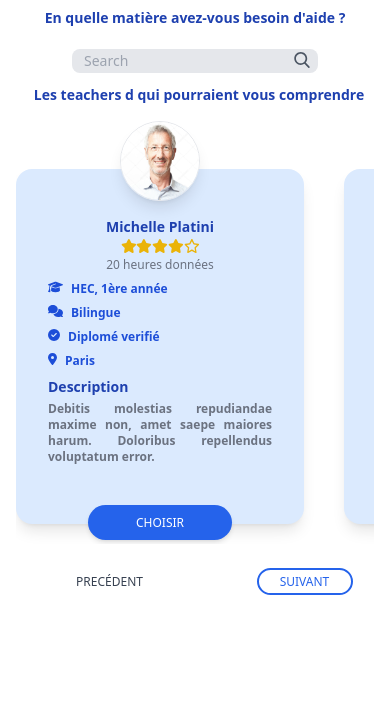
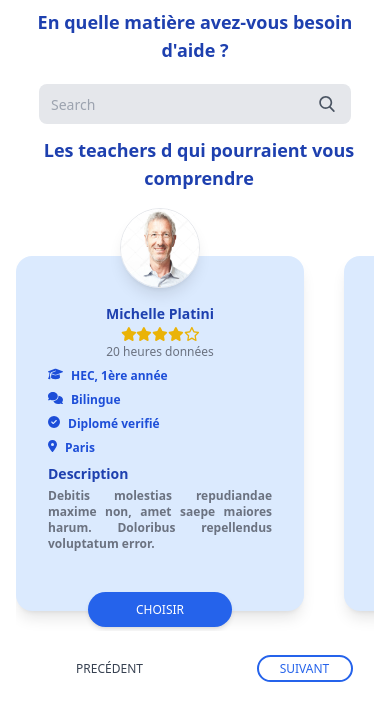
Before and after one commit to Salihou-Abdoulaye/teacher_test, a React (Create React App) app: page / in a window 390 px wide. Shown: the top 720 px of the page. Built offline with nearby package versions, Linux system fonts and the light colour scheme.

Commit message:
la gestion du responsive

```diff
--- a/src/components/Layout.js
+++ b/src/components/Layout.js
@@ -59,13 +59,13 @@ const Layout = () => {
 
       <div className="md:w-3/4 h-screen w-full ">
         <div className="space-y-3 text-center">
-          <div className="text-sm md:text-2xl text-blue-800 font-semibold mt-2">
+          <div className="text-lg px-4 md:text-2xl text-blue-800 font-semibold mt-2">
             <p>En quelle matière avez-vous besoin d'aide ?</p>
           </div>
           <div class="flex justify-center">
-            <div class="pt-2 relative mx-auto text-gray-600 md:w-2/5">
+            <div class="pt-2 relative mx-auto text-gray-600 w-4/5 xl:w-2/5">
               <input
-                class=" bg-gray-200 md:h-10 h-6 md:px-5 px-3 md:pr-16 pr-8 rounded-lg text-sm focus:outline-none w-full md:w-full"
+                class=" bg-gray-200 md:h-10 h-10 md:px-5 px-3 md:pr-16 pr-8 rounded-lg text-sm focus:outline-none w-full md:w-full"
                 type="search"
                 name="search"
                 placeholder="Search"
@@ -74,7 +74,7 @@ const Layout = () => {
 
               <button
                 type="submit"
-                class="absolute right-0 top-0 md:mt-5 md:mr-4 mt-3 mr-2"
+                class="absolute right-0 top-0 md:mt-5 md:mr-4 mt-5 mr-4"
               >
                 <svg
                   class="text-gray-600 h-4 w-4 fill-current"
@@ -89,7 +89,7 @@ const Layout = () => {
             </div>
           </div>
 
-          <div className="md:text-2xl text-sm text-blue-800 font-semibold">
+          <div className="md:text-2xl text-lg text-blue-800 font-semibold">
             <p className="ml-2">
               Les teachers d {matiere} qui pourraient vous comprendre
             </p>
```
